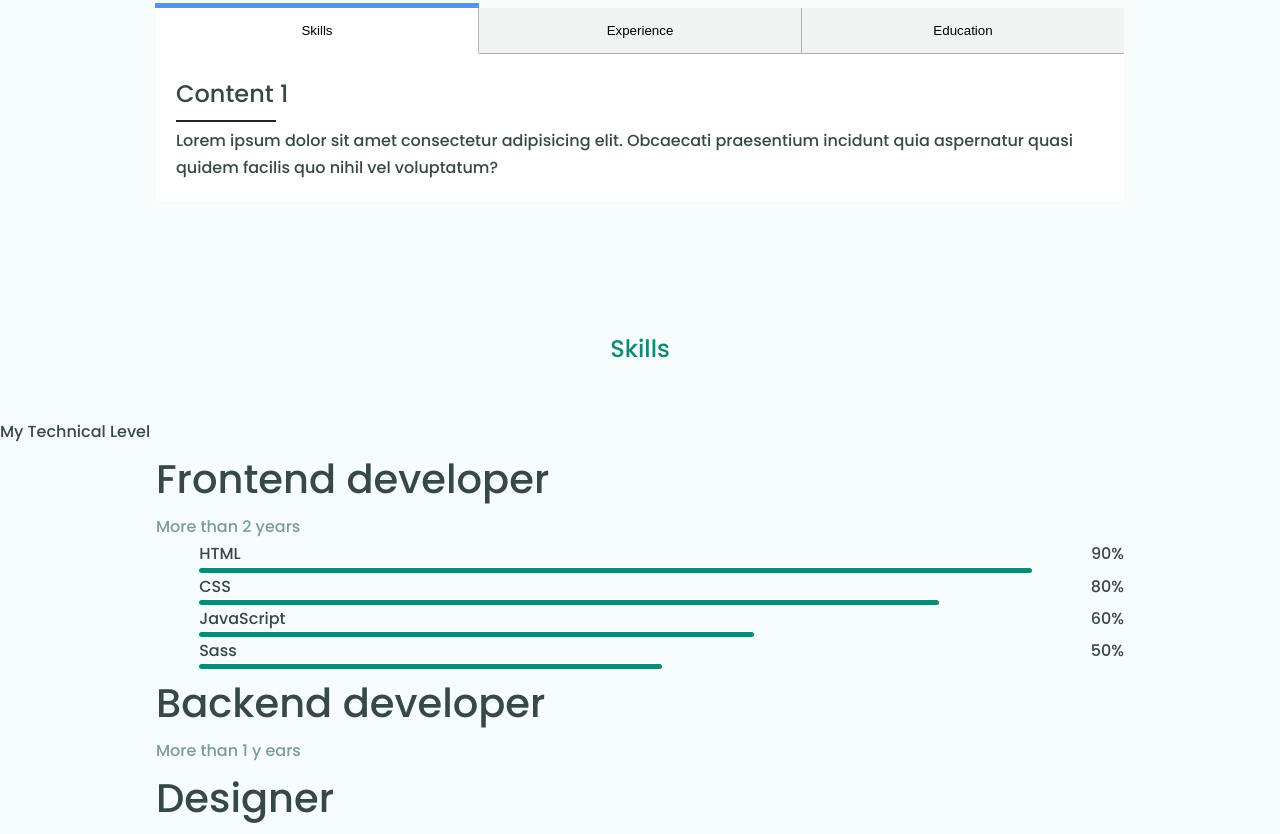
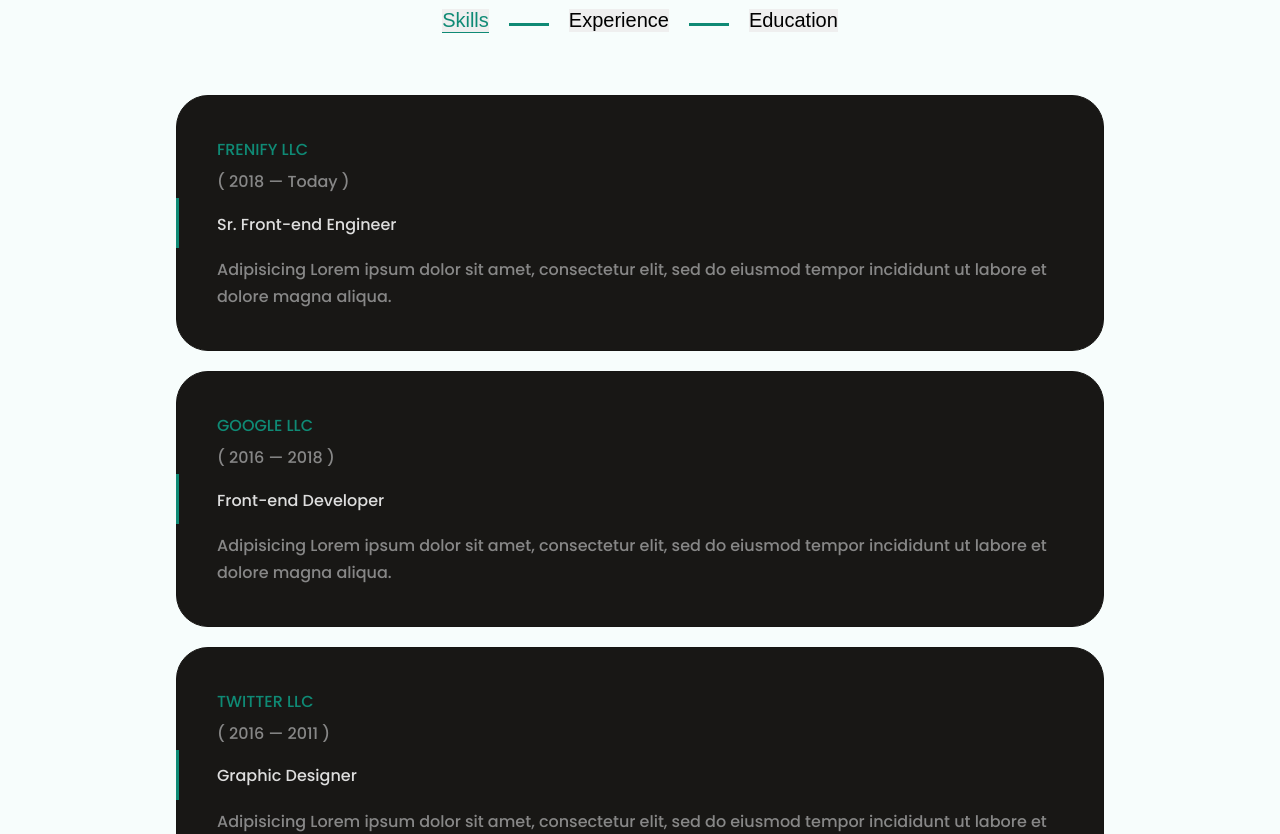
Before and after one commit to kingorianderson/Me, a React (Create React App) app: page / in a window 1280 px wide. Shown: the part 1720-2554 px from the top of the page. Built offline with nearby package versions, Linux system fonts and the light colour scheme.

Commit message:
tabs, atleast something is coming out

```diff
--- a/src/components/tabs/Tabs.js
+++ b/src/components/tabs/Tabs.js
@@ -10,38 +10,82 @@
 
   return (
     <div className="container">
-      <div className="bloc-tabs">
+      <ul className="tab-nav">
+          <li>
         <button
           className={toggleState === 1 ? "tabs active-tabs" : "tabs"}
           onClick={() => toggleTab(1)}
-        >
-          Skills
-        </button>
+        ><h2> Skills</h2>
+
+        </button> </li>  <li>
         <button
           className={toggleState === 2 ? "tabs active-tabs" : "tabs"}
           onClick={() => toggleTab(2)}
         >
-          Experience
-        </button>
+          <h2>Experience</h2>
+        </button> </li> <li>
         <button
           className={toggleState === 3 ? "tabs active-tabs" : "tabs"}
           onClick={() => toggleTab(3)}
         >
-          Education
-        </button>
-      </div>
+          <h2>Education</h2>
+        </button> </li>
+      </ul>
 
       <div className="content-tabs">
         <div
           className={toggleState === 1 ? "content  active-content" : "content"}
         >
-          <h2>Content 1</h2>
-          <hr />
-          <p>
-            Lorem ipsum dolor sit amet consectetur adipisicing elit. Obcaecati
-            praesentium incidunt quia aspernatur quasi quidem facilis quo nihil
-            vel voluptatum?
-          </p>
+          <div class="one tab-content active">
+
+<div className="content-card">
+
+  <div className="card-head">
+    <h4>Frenify llc</h4>
+    <p>( 2018 — Today )</p>
+  </div>
+
+  <div className="card-body">
+    <h3>Sr. Front-end Engineer</h3>
+    <p>Adipisicing Lorem ipsum dolor sit amet, consectetur elit,
+      sed do eiusmod tempor incididunt ut labore et dolore magna aliqua.</p>
+  </div>
+
+</div>
+
+
+<div className="content-card">
+
+  <div className="card-head">
+    <h4>Google llc</h4>
+    <p>( 2016 — 2018 )</p>
+  </div>
+
+  <div className="card-body">
+    <h3>Front-end Developer</h3>
+    <p>Adipisicing Lorem ipsum dolor sit amet, consectetur elit,
+      sed do eiusmod tempor incididunt ut labore et dolore magna aliqua.</p>
+  </div>
+
+</div>
+
+
+<div className="content-card">
+
+  <div className="card-head">
+    <h4>Twitter llc</h4>
+    <p>( 2016 — 2011 )</p>
+  </div>
+
+  <div className="card-body">
+    <h3>Graphic Designer</h3>
+    <p>Adipisicing Lorem ipsum dolor sit amet, consectetur elit,
+      sed do eiusmod tempor incididunt ut labore et dolore magna aliqua.</p>
+  </div>
+
+</div>
+
+</div>
         </div>
 
         <div
--- a/src/components/tabs/tabs.css
+++ b/src/components/tabs/tabs.css
@@ -1,12 +1,28 @@
+:root {
+
+    /**
+     * Colors
+     */
+
+     --eerie-black-dark:#1d1b19;
+     --liver-chestunut: #96764f;
+     --battleship-gray: #878787;
+     --spanish-gray:    #999999;
+     --eerie-black:     #151412;
+     --smoky-black:     #181715;
+     --light-gray:      #cccccc;
+     --may-green:       #459a3c;
+     --gainsboro:       #dedede;
+     --white:           #ffffff;
+     --jet:             #333333;
+}
+
 *, ::before, ::after {
     box-sizing: border-box;
     margin: 0;
     padding: 0;
   }
 
-  body {
-    background: #fff;
-  }
   /*
   .container {
     display: flex;
@@ -19,7 +35,7 @@
     word-break: break-all;
     border: 1px solid rgba(0, 0, 0, 0.274);
   }*/
-
+  /*/
   .bloc-tabs {
     display: flex;
   }
@@ -38,35 +54,30 @@
   .tabs:not(:last-child){
     border-right: 1px solid rgba(0, 0, 0, 0.274);
   }
+  */
+  .active-tabs  {
+    color: #0f8a75;
+    border-bottom: 1px solid transparent;
+    border-color: #0f8a75;
 
-  .active-tabs  {
-    background: white;
-    border-bottom: 1px solid transparent;
   }
+  /*
+  .active-tabs::before {
 
-  .active-tabs::before {
-    content: "";
-    display: block;
-    position: absolute;
-    top: -5px;
-    left: 50%;
-    transform: translateX(-50%);
-    width: calc(100% + 2px);
-    height: 5px;
     background: rgb(88, 147, 241);
-  }
+  }*/
 
 
 
   button {
-    border: none;
+    cursor: pointer;
 
   }
   .content-tabs {
     flex-grow : 1;
   }
   .content {
-    background: white;
+  /*  background: white;*/
     padding: 20px;
     width: 100%;
     height: 100%;
@@ -74,21 +85,28 @@
   }
   .content h2 {
     padding: 0px 0 5px 0px;
-  }
+  } /*
   .content hr {
     width: 100px;
     height: 2px;
     background: #222;
     margin-bottom: 5px;
-  }
+  }*/
   .content p {
     width: 100%;
     height: 100%;
   }
   .active-content {
     display: block;
+    animation: fade 0.75s ease forwards;
   }
 
+  @keyframes fade {
+
+    0%   { opacity: 0; }
+    100% { opacity: 1; }
+
+  }
 
   .skill-box { margin-bottom: 30px; }
 
@@ -107,8 +125,8 @@
 }
 
 .progress {
-  height: 1px;
-  background: var(--liver-chestunut);
+  height: 2px;
+  background: #0f8a75;
   transform: scale(0);
   transform-origin: left;
   animation: scaleUp 3s cubic-bezier(.165, .84, .44, 1) forwards;
@@ -117,7 +135,7 @@
 @keyframes scaleUp {
 
   0%   { transform: scale(0); }
-  100% { transform: scale(1); }
+  50% { transform: scale(1); }
 
 }
 
@@ -129,6 +147,8 @@
   bottom: calc(100% + 10px);
   transform: translateX(-50%);
   padding: 2px 8px;
+  width: 50%;
+  left: 50%;
 }
 
 .progress-rate::after {
@@ -150,3 +170,78 @@
   font-size: var(--fs-5);
   margin-top: 40px;
 }
+
+
+.content-card {
+    position: relative;
+    background: var(--smoky-black);
+    border: 1px solid var(--eerie-black);
+    padding: 40px;
+    margin-bottom: 20px;
+    border-radius: 2rem;
+  }
+
+  .content-card::before {
+    content: '';
+    position: absolute;
+    background: #0f8a75;
+    width:  3px;
+    height: 50px;
+    top:   50%;
+    left: -1px;
+    transform: translateY(-50%);
+  }
+
+  .content-card .card-head {
+    display:        flex;
+    align-items:    start;
+    flex-direction: column;
+    gap: 5px;
+    margin-bottom: 15px;
+  }
+
+  .content-card .card-head h4 {
+    color: #0f8a75;
+    font-size: var(--fs-5);
+    font-weight: 400;
+    text-transform: uppercase;
+  }
+
+  .content-card .card-head p { color: var(--battleship-gray); }
+
+  .content-card .card-body h3 {
+    color: var(--gainsboro);
+    font-size: var(--fs-3);
+    font-weight: 400;
+    margin-bottom: 18px;
+  }
+
+  .content-card .card-body p {
+    color: var(--battleship-gray);
+    font-size: var(--fs-5);
+  }
+
+
+
+  .tab-nav {
+    display:         flex;
+    justify-content: center;
+    align-items:     center;
+    flex-wrap:       wrap;
+    gap: 20px 0;
+    margin-bottom: 40px;
+  }
+
+  .tab-nav li { position: relative; }
+
+  .tab-nav li:not(:last-child) { padding-right: 80px; }
+
+  .tab-nav li:not(:last-child)::after {
+    content: '';
+    position: absolute;
+    background: #0f8a75;
+    width: 40px;
+    height: 3px;
+    top:   55%;
+    right: 20px;
+  }
```
